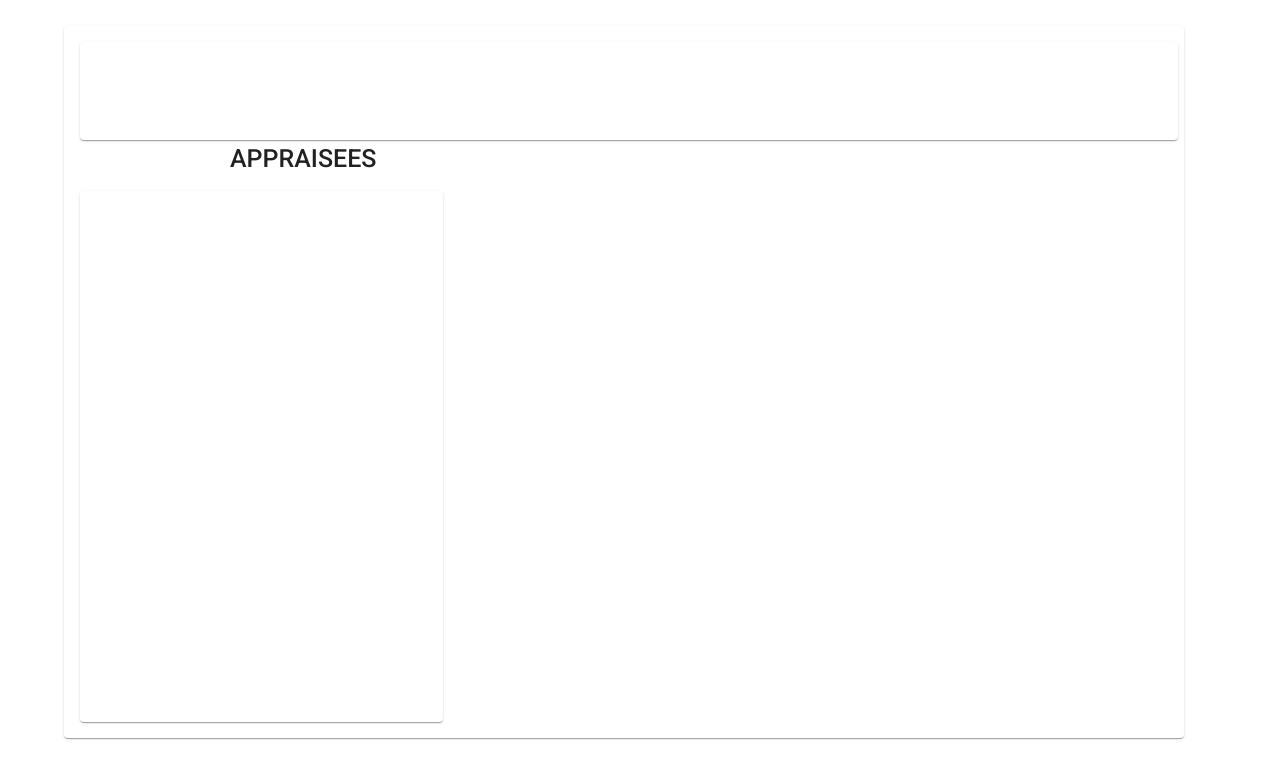
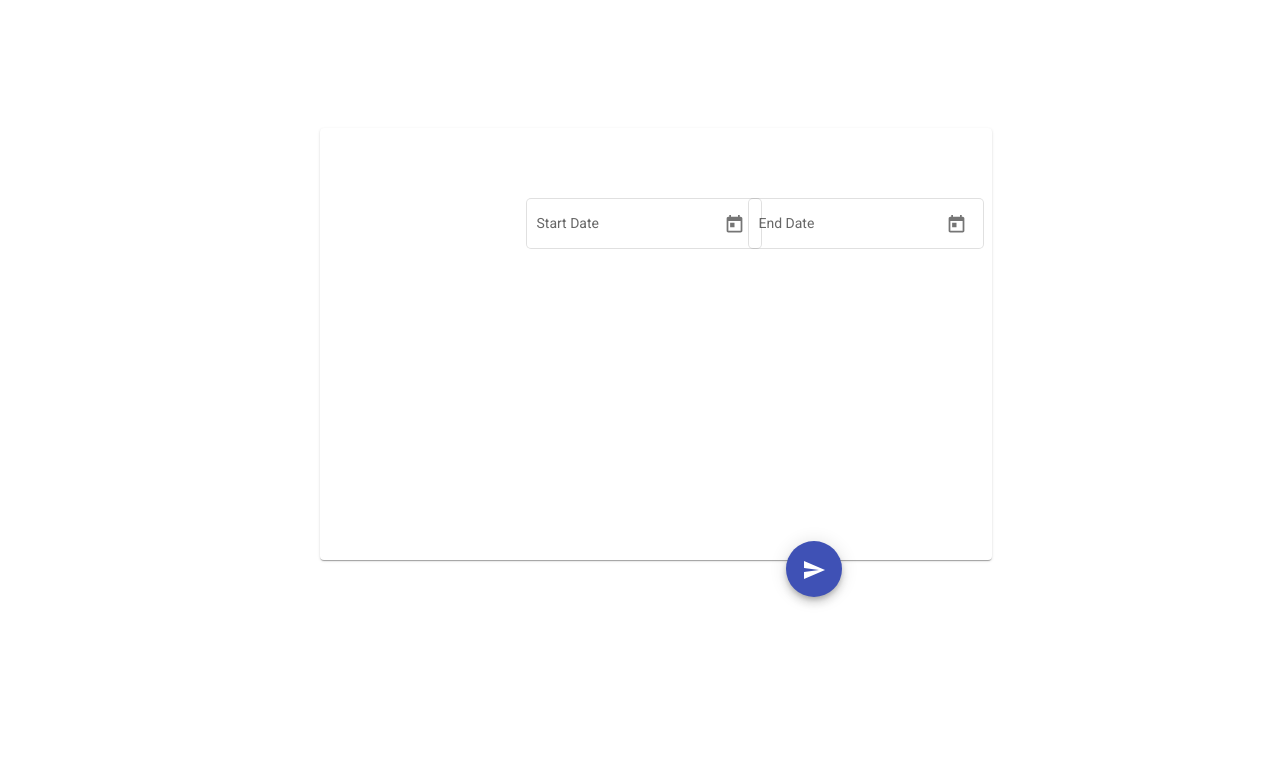
Before and after one commit to Eawitikuffour/AppraisalManagement, an Angular app: page / in a window 1280 px wide. Shown: the top 778 px of the page. Built offline with nearby package versions, Linux system fonts and the light colour scheme.

Commit message:
deadline form

```diff
--- a/src/app/app.component.html
+++ b/src/app/app.component.html
@@ -1,3 +1,5 @@
 <!-- <router-outlet></router-outlet> -->
 
- <app-dashboard></app-dashboard>
+ <!-- <app-dashboard></app-dashboard>  -->
+
+<app-deadline-component></app-deadline-component>
--- a/src/app/app.module.ts
+++ b/src/app/app.module.ts
@@ -20,6 +20,7 @@ import { STEPPER_GLOBAL_OPTIONS } from '@angular/cdk/stepper';
 import {MatIconModule} from '@angular/material/icon';
 import { MatTooltipModule } from '@angular/material/tooltip';
 import { DashboardComponent } from './components/dashboard/dashboard.component';
+import { DeadlineComponentComponent } from './components/deadline-component/deadline-component.component';
 
 
 
@@ -31,7 +32,8 @@ import { DashboardComponent } from './components/dashboard/dashboard.component';
     AppComponent,
     LoginComponent,
     FormsComponent,
-    DashboardComponent
+    DashboardComponent,
+    DeadlineComponentComponent
   ],
   imports: [
     BrowserModule,
--- /dev/null
+++ b/src/app/components/deadline-component/deadline-component.component.css
@@ -0,0 +1,28 @@
+.mat-card {
+  height: 50%;
+  width: 50%;
+  margin-left: 25%;
+  margin-top: 10%;
+}
+
+.startDate{
+
+    width: 30%;
+    height: 15%;
+    float: left;
+    margin-left: 190px;
+
+
+
+}
+
+.endDate{
+
+
+         width: 30%;
+        height: 15%;
+         float: left;
+         margin-left: 30px;
+
+
+}
--- /dev/null
+++ b/src/app/components/deadline-component/deadline-component.component.html
@@ -0,0 +1,41 @@
+<mat-card class="mat-card">
+
+
+
+
+
+            <div style="margin-top: 50px;">
+
+                <div class="startDate">
+
+                    <mat-form-field>
+                        <mat-label>Start Date</mat-label>
+                        <input matInput [matDatepicker]="picker1" [min]="today" >
+                        <mat-datepicker-toggle matSuffix [for]="picker1"></mat-datepicker-toggle>
+                        <mat-datepicker #picker1></mat-datepicker>
+                    </mat-form-field>
+
+                </div>
+
+
+
+
+
+                <div class="endDate">
+                    <mat-form-field>
+                        <mat-label>End Date</mat-label>
+                        <input matInput [matDatepicker]="picker2" [min]="today">
+                        <mat-datepicker-toggle matSuffix [for]="picker2"></mat-datepicker-toggle>
+                        <mat-datepicker #picker2></mat-datepicker>
+                    </mat-form-field>
+                </div>
+
+            </div>
+
+
+
+
+    <button mat-fab color="primary" (click)="onClick()" style="margin-left: 10px;" matTooltip="set" style="margin-top: 270px; margin-left: 450px;" >
+        <mat-icon>send</mat-icon>
+    </button>
+</mat-card>
--- /dev/null
+++ b/src/app/components/deadline-component/deadline-component.component.ts
@@ -0,0 +1,21 @@
+import { Component, OnInit } from '@angular/core';
+
+@Component({
+  selector: 'app-deadline-component',
+  templateUrl: './deadline-component.component.html',
+  styleUrls: ['./deadline-component.component.css']
+})
+export class DeadlineComponentComponent implements OnInit {
+
+  today = new Date();
+  // endtime = new Date()
+  constructor() { }
+
+  ngOnInit(): void {
+  }
+
+  onClick(){
+
+  }
+
+}
--- a/src/app/components/login-component/login-component.component.html
+++ b/src/app/components/login-component/login-component.component.html
@@ -24,7 +24,7 @@
                 </mat-error>
             </mat-form-field>
 
-            <button mat-raised-button color="primary">LogIn</button>
+            <button mat-raised-button color="primary" (click)="login()">LogIn</button>
 
         </form>
 
--- a/src/app/components/login-component/login-component.component.ts
+++ b/src/app/components/login-component/login-component.component.ts
@@ -26,7 +26,8 @@ export class LoginComponent implements OnInit {
 
   ]);
 
-  onClick(){
+    login(){
+      console.log(this.emailFormControl.value + this.passwordFormControl.value);
 
   }
 
```
